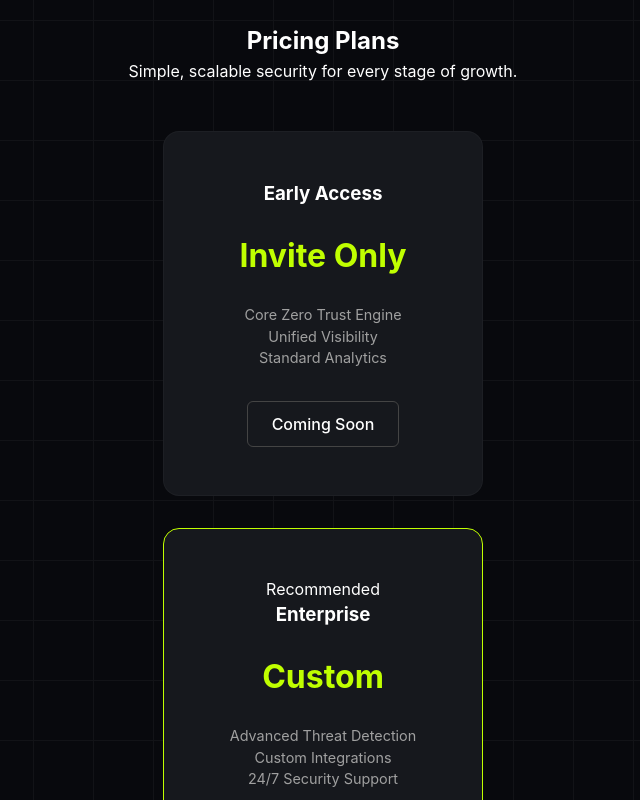
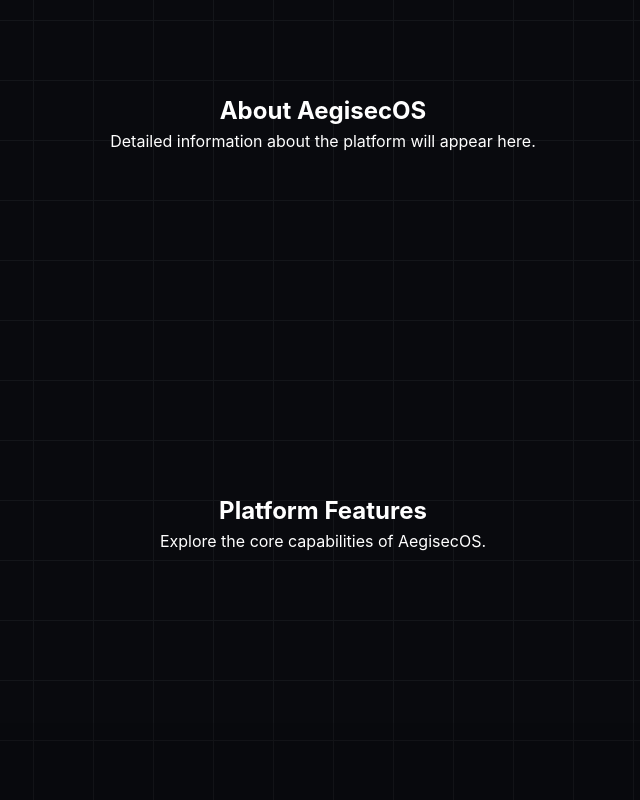
Before and after one commit to Obieverse-dev/aegisecos, a React (Vite) app: page / in a window 1280 px wide. Shown: the part 1000-1800 px from the top of the page, without its empty margins (27-667 px from the left). Built offline with nearby package versions, Linux system fonts and the light colour scheme.

Commit message:
Update App.jsx

```diff
--- a/src/App.jsx
+++ b/src/App.jsx
@@ -1,6 +1,5 @@
 import React, { useState } from 'react';
 import './App.css';
-// Ensure this filename matches exactly what is in your src/assets folder
 import logo from './assets/logo.svg';
 
 const App = () => {
@@ -9,14 +8,17 @@ const App = () => {
 
   const handleSubmit = (e) => {
     e.preventDefault();
-    if (email) {
-      setSubmitted(true);
-    }
+    if (email) setSubmitted(true);
+  };
+
+  // Scrolls to the waitlist card when "Get Access" is clicked
+  const scrollToWaitlist = () => {
+    const card = document.querySelector('.waitlist-card');
+    if (card) card.scrollIntoView({ behavior: 'smooth' });
   };
 
   return (
     <div className="app-container">
-      {/* Navigation */}
       <nav className="navbar">
         <div className="logo">
           <img src={logo} alt="AegisecOS Logo" className="logo-img" />
@@ -26,17 +28,14 @@ const App = () => {
           <a href="#about">About</a>
           <a href="#platform">Platform</a>
           <a href="#pricing">Pricing</a>
-          <button className="btn-secondary">Login</button>
-          <button className="btn-primary">Get Access</button>
+          <button className="btn-secondary" onClick={() => alert('Login coming soon')}>Login</button>
+          <button className="btn-primary" onClick={scrollToWaitlist}>Get Access</button>
         </div>
       </nav>
 
-      {/* Hero Section */}
       <header className="hero">
         <div className="hero-content">
-          <div className="status-badge">
-            <span className="pulse"></span> v0.1.0 Early Access Phase
-          </div>
+          <div className="status-badge">v0.1.0 Early Access Phase</div>
           <h1>Trust Nothing. <br /><span className="gradient-text">Secure Everything.</span></h1>
           <p className="hero-subtitle">
             The Zero Trust orchestration platform providing unified visibility and continuous
@@ -47,7 +46,7 @@ const App = () => {
             <h3>Join the Waitlist</h3>
             <form className="waitlist-form" onSubmit={handleSubmit}>
               {submitted ? (
-                <div className="success-message">You're on the list. Welcome to the breach-less future.</div>
+                <div className="success-message">You're on the list.</div>
               ) : (
                 <>
                   <div className="input-group">
@@ -68,12 +67,19 @@ const App = () => {
         </div>
       </header>
 
-      {/* Pricing Section */}
+      {/* Added sections with matching ids for nav links */}
+      <section id="about" className="placeholder-section">
+        <h2>About AegisecOS</h2>
+        <p>Detailed information about the platform will appear here.</p>
+      </section>
+
+      <section id="platform" className="placeholder-section">
+        <h2>Platform Features</h2>
+        <p>Explore the core capabilities of AegisecOS.</p>
+      </section>
+
       <section id="pricing" className="pricing-section">
-        <div className="section-header">
-          <h2>Pricing Plans</h2>
-          <p>Simple, scalable security for every stage of growth.</p>
-        </div>
+        <h2>Pricing Plans</h2>
         <div className="pricing-grid">
           <div className="price-card">
             <h3>Early Access</h3>
@@ -81,32 +87,33 @@ const App = () => {
             <ul>
               <li>Core Zero Trust Engine</li>
               <li>Unified Visibility</li>
-              <li>Standard Analytics</li>
             </ul>
-            <button className="btn-secondary">Coming Soon</button>
+            <button className="btn-secondary" disabled>Coming Soon</button>
           </div>
           <div className="price-card featured">
-            <div className="badge">Recommended</div>
             <h3>Enterprise</h3>
             <div className="price">Custom</div>
             <ul>
               <li>Advanced Threat Detection</li>
-              <li>Custom Integrations</li>
-              <li>24/7 Security Support</li>
+              <li>24/7 Support</li>
             </ul>
-            <button className="btn-primary">Contact Sales</button>
+            <button
+              className="btn-primary"
+              onClick={() => window.location.href = 'mailto:sales@aegisecos.com'}
+            >
+              Contact Sales
+            </button>
           </div>
         </div>
       </section>
 
-      {/* Footer */}
       <footer className="footer">
         <div className="footer-links">
           <a href="https://github.com">GitHub</a>
           <a href="https://www.linkedin.com/in/aegisecos-undefined-b420b5376/" target="_blank" rel="noreferrer">LinkedIn</a>
           <a href="mailto:contact@aegisecos.com">Contact</a>
         </div>
-        <p>&copy; 2026 AegisecOS. All rights reserved. / Awareness Without Assumption.</p>
+        <p>&copy; 2026 AegisecOS. All rights reserved.</p>
       </footer>
     </div>
   );
```
